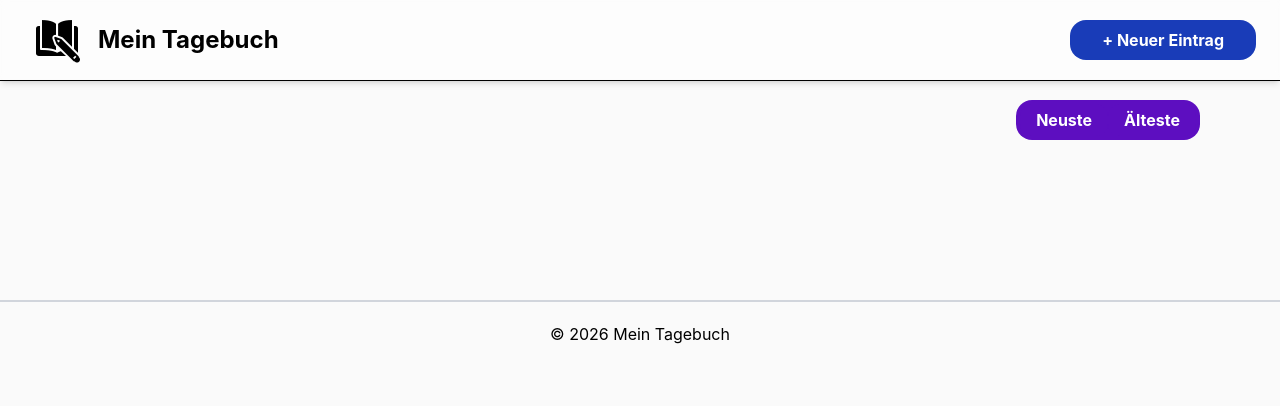
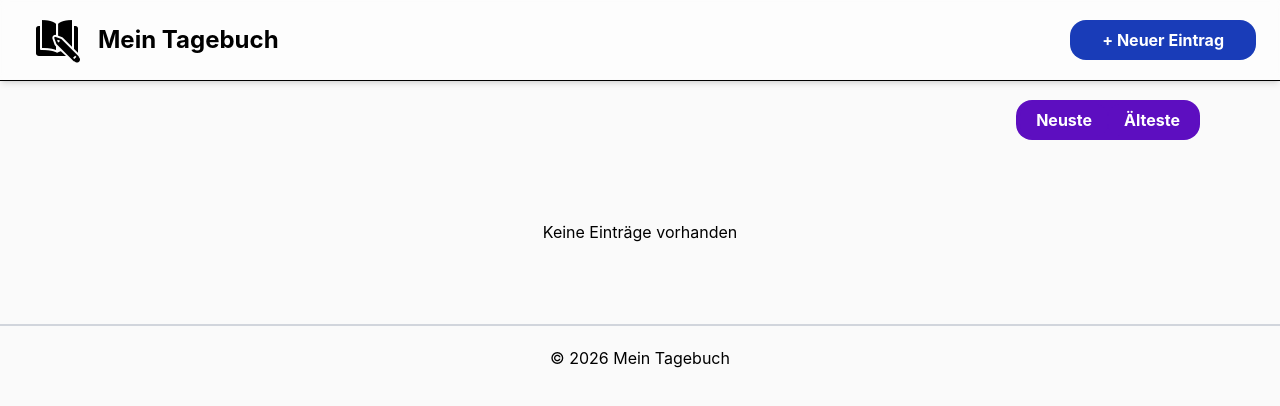
Before and after one commit to Vickiiv/personal-diary, a React (Vite) app: page / in a window 1280 px wide. Shown: the top 406 px of the page. Built offline with nearby package versions, Linux system fonts and the light colour scheme.

Commit message:
update entrylist layout

```diff
--- a/src/components/Entry/EntryCard.jsx
+++ b/src/components/Entry/EntryCard.jsx
@@ -11,6 +11,7 @@ function EntryCard({ entry, deleteEntry }) {
       month: "long",
     },
   )}.${date.getFullYear()}`;
+
   return (
     <div className="w-full max-w-2xl mx-auto rounded-xl shadow-xl border-2 border-gray-100 bg-white mb-4">
       <div className="">
--- a/src/components/Entry/EntryList.jsx
+++ b/src/components/Entry/EntryList.jsx
@@ -2,6 +2,13 @@ import React from "react";
 import EntryCard from "./EntryCard";
 
 function EntryList({ sortedEntries, deleteEntry }) {
+  if (sortedEntries.length === 0) {
+    return (
+      <div className="flex justify-center m-20">
+        <p className="">Keine Einträge vorhanden</p>
+      </div>
+    );
+  }
   return (
     <div className="my-20 mx-20 flex flex-col gap-2">
       {sortedEntries.map((entry) => (
```
